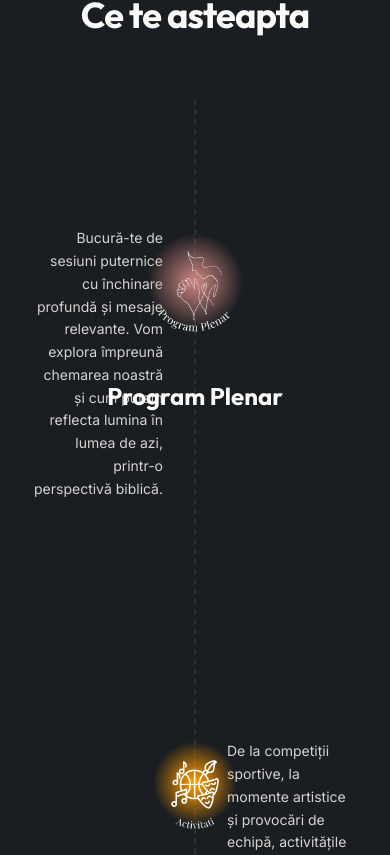
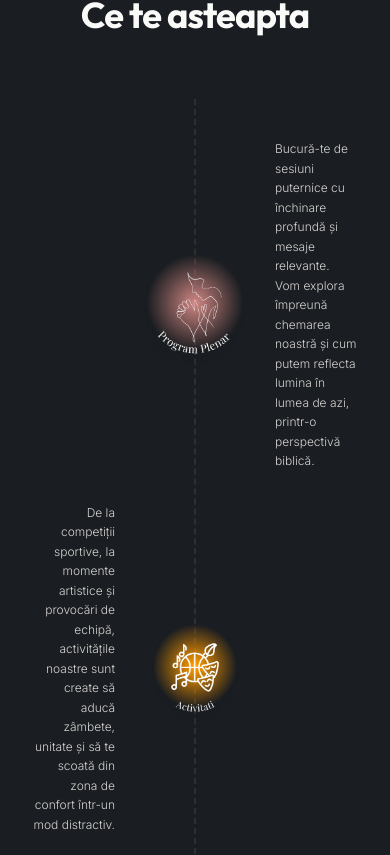
Before and after one commit to nathan05p/inspireWeb, a React (Vite) app in the folder inspireWeb-main/: page / in a window 390 px wide. Shown: the part 2809-3664 px from the top of the page. Built offline with nearby package versions, Linux system fonts and the light colour scheme; a web font is replaced by a local one.

Commit message:
style: fix mobile layout to align text with center images as requested

```diff
--- a/inspireWeb-main/src/pages/camp/CampWhatToExpect.tsx
+++ b/inspireWeb-main/src/pages/camp/CampWhatToExpect.tsx
@@ -48,7 +48,7 @@ export default function CampWhatToExpect() {
         {/* ======================= */}
         {/* MOBILE LAYOUT (Vertical) */}
         {/* ======================= */}
-        <div className="md:hidden relative flex flex-col gap-24">
+        <div className="md:hidden relative flex flex-col gap-8 py-10">
           {/* Main vertical dashed line */}
           <div className="absolute left-1/2 top-0 bottom-0 w-px border-l-2 border-dashed border-stone-700/50 -translate-x-1/2 -z-10" />
 
@@ -62,24 +62,29 @@ export default function CampWhatToExpect() {
                 whileInView={{ opacity: 1, y: 0 }}
                 viewport={{ once: true, margin: "-100px" }}
                 transition={{ duration: 0.6, type: "spring", bounce: 0.2 }}
-                className={`relative flex w-full items-center ${isEven ? 'flex-row' : 'flex-row-reverse'}`}
+                className="relative grid grid-cols-2 w-full min-h-[200px] items-center"
               >
-
-                {/* Node (Center) */}
-                <div className="absolute left-1/2 top-1/2 -translate-x-1/2 -translate-y-1/2 flex flex-col items-center">
-                  <div className="relative w-40 h-40 flex items-center justify-center transition-transform duration-500 hover:scale-110">
-                    <img src={item.img} alt={item.title} className="w-full h-full object-contain relative z-10" />
-                  </div>
-                  <h3 className="font-outfit font-bold text-2xl text-stone-50 mt-4 text-center whitespace-nowrap drop-shadow-md">
-                    {item.title}
-                  </h3>
+                {/* Center Image */}
+                <div className="absolute left-1/2 top-1/2 -translate-x-1/2 -translate-y-1/2 z-10 flex justify-center items-center w-40 h-40">
+                  <img src={item.img} alt={item.title} className="w-full h-full object-contain drop-shadow-lg" />
                 </div>
 
-                {/* Text (Side) */}
-                <div className="w-1/2 px-4 pt-32 pb-4">
-                  <p className={`text-stone-300 text-sm leading-relaxed ${isEven ? 'text-right pr-4' : 'text-left pl-4'}`}>
-                    {item.desc}
-                  </p>
+                {/* Left Side (Text when index is odd) */}
+                <div className="px-4 text-right pr-20">
+                  {!isEven && (
+                    <p className="text-stone-300 text-xs leading-relaxed font-light">
+                      {item.desc}
+                    </p>
+                  )}
+                </div>
+
+                {/* Right Side (Text when index is even) */}
+                <div className="px-4 text-left pl-20">
+                  {isEven && (
+                    <p className="text-stone-300 text-xs leading-relaxed font-light">
+                      {item.desc}
+                    </p>
+                  )}
                 </div>
 
               </motion.div>
@@ -124,13 +129,8 @@ export default function CampWhatToExpect() {
                   <img src={item.img} alt={item.title} className="w-full h-full object-contain relative z-10" />
                 </div>
 
-                {/* Title */}
-                <h3 className="font-outfit font-bold text-3xl text-stone-50 mt-4 text-center drop-shadow-md">
-                  {item.title}
-                </h3>
-
                 {/* Desktop Text */}
-                <p className="text-stone-300 text-sm text-center leading-relaxed mt-4 opacity-80 group-hover:opacity-100 transition-opacity duration-300">
+                <p className="text-stone-300 text-sm text-center leading-relaxed mt-2 opacity-80 group-hover:opacity-100 transition-opacity duration-300 px-4">
                   {item.desc}
                 </p>
               </motion.div>
```
